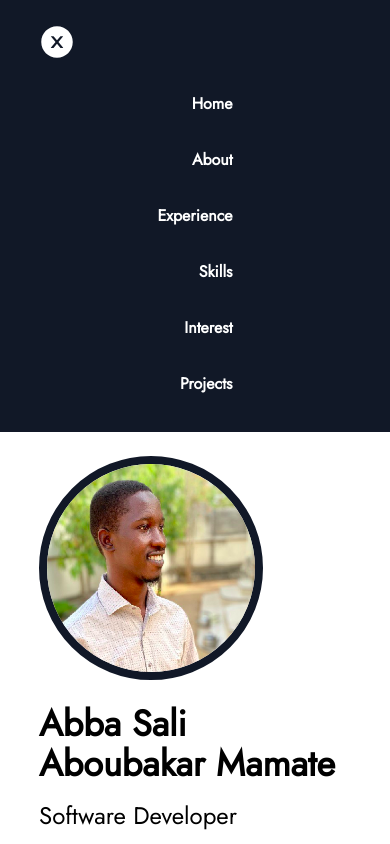
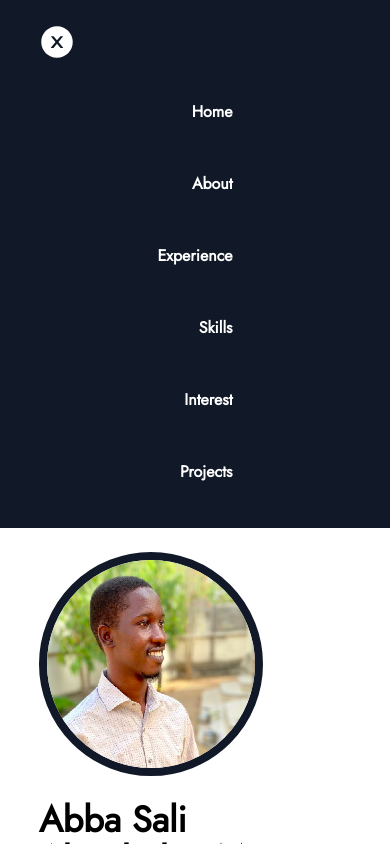
Before and after one commit to Asam237/me, a Next.js app: page / in a window 390 px wide. Both pictures are taken after a click on the element 57 px from the left and 42 px from the top of the page. Shown: the top 844 px of the page. Built offline with nearby package versions, Linux system fonts and the light colour scheme.

Commit message:
feat: add space on main

```diff
--- a/components/header.tsx
+++ b/components/header.tsx
@@ -36,7 +36,7 @@ const Header = () => {
                 <ul className="flex flex-col items-end justify-center space-y-8 md:space-x-6 md:space-y-0 lg:hidden text-gray-600">
                     {
                         links.map((item: any, index) => {
-                            return <li key={index} className="text-base font-semibold text-white"><Link href={item.path}>{item.name}</Link></li>
+                            return <li key={index} className="text-base font-semibold py-2 text-white"><Link href={item.path}>{item.name}</Link></li>
                         })
                     }
                 </ul>
```
